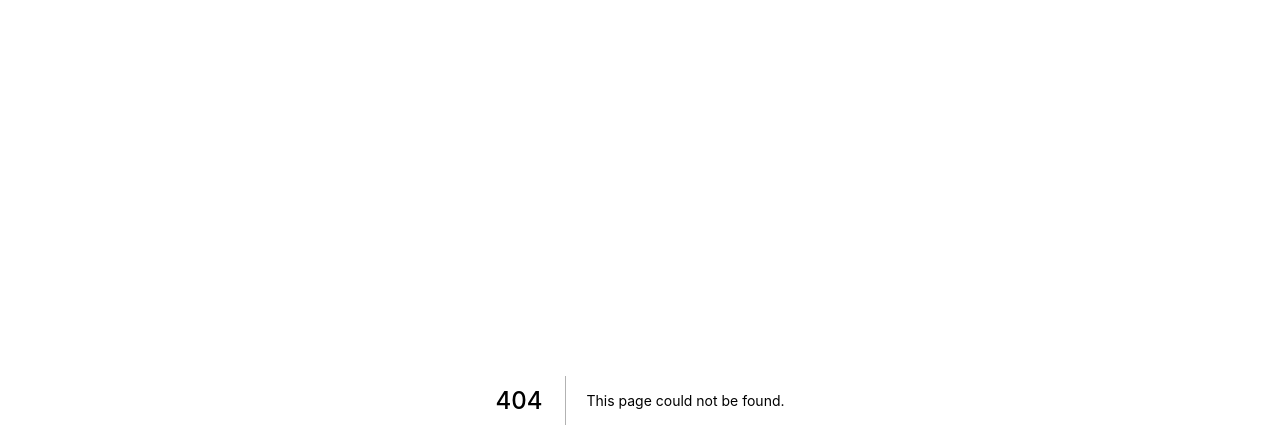
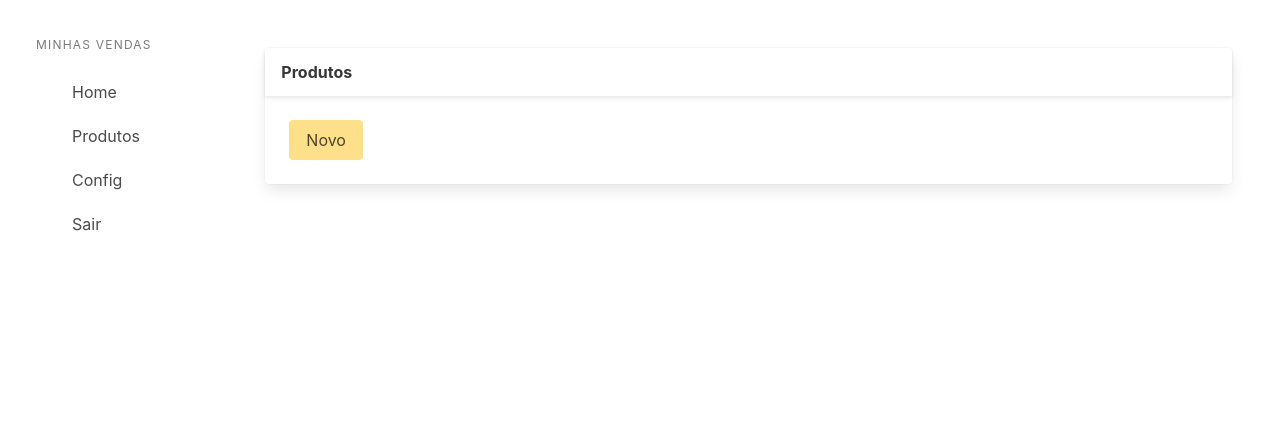
Before and after one commit to DevFullStack-Franklyn-R-Silva/Sistema-de-Vendas-Fullstack-Next.js-Spring-Boot-React-TS-e-Jasper-Reports, a Next.js app in the folder frontend/: page /consultas/produtos in a window 1280 px wide. Before the commit this address had no page. Shown: the top 448 px of the page. Built offline with nearby package versions, Linux system fonts and the light colour scheme.

Commit message:
Criando a tela de listagem de produtos

```diff
--- a/frontend/src/components/index.ts
+++ b/frontend/src/components/index.ts
@@ -1,3 +1,3 @@
 export { Layout } from "./layout";
-export { CadastroProdutos } from "./produtos";
+export { CadastroProdutos, ListagemProdutos } from "./produtos";
 export { Input, Message } from "./common";
--- a/frontend/src/components/layout/menu/index.tsx
+++ b/frontend/src/components/layout/menu/index.tsx
@@ -6,7 +6,7 @@
             <p className="menu-label is-hidden-touch">Minhas Vendas</p>
             <ul className="menu-list">
                 <MenuItem href="/" label="Home" />
-                <MenuItem href="/cadastros/produtos" label="Produtos" />
+                <MenuItem href="/consultas/produtos" label="Produtos" />
                 <MenuItem href="/" label="Config" />
                 <MenuItem href="/" label="Sair" />
             </ul>
--- a/frontend/src/components/produtos/cadastro/index.tsx
+++ b/frontend/src/components/produtos/cadastro/index.tsx
@@ -5,6 +5,7 @@
 import { converterEmBigDecimal } from "app/util/money";
 import { Alert } from "components/common/message";
 import * as yup from "yup";
+import Link from "next/link";
 
 const msgCampoObrigatorio = "Campo Obrigatório";
 
@@ -174,7 +175,11 @@
                     </button>
                 </div>
                 <div className="control">
-                    <button className="button is-link is-light">Voltar</button>
+                    <Link href="/consultas/produtos">
+                        <button className="button is-link is-light">
+                            Voltar
+                        </button>
+                    </Link>
                 </div>
             </div>
         </Layout>
--- a/frontend/src/components/produtos/index.ts
+++ b/frontend/src/components/produtos/index.ts
@@ -1 +1,2 @@
 export { CadastroProdutos } from "./cadastro";
+export { ListagemProdutos } from "./listagem";
--- /dev/null
+++ b/frontend/src/components/produtos/listagem/index.tsx
@@ -0,0 +1,13 @@
+import { Layout } from "components";
+import Link from "next/link";
+
+export const ListagemProdutos: React.FC = () => {
+    return (
+        <Layout titulo="Produtos">
+            <Link href="/cadastros/produtos">
+                <button className="button is-warning">Novo</button>
+            </Link>
+            <br />
+        </Layout>
+    );
+};
--- /dev/null
+++ b/frontend/src/pages/consultas/produtos/index.tsx
@@ -0,0 +1,3 @@
+import { ListagemProdutos } from "components";
+
+export default ListagemProdutos;
```
